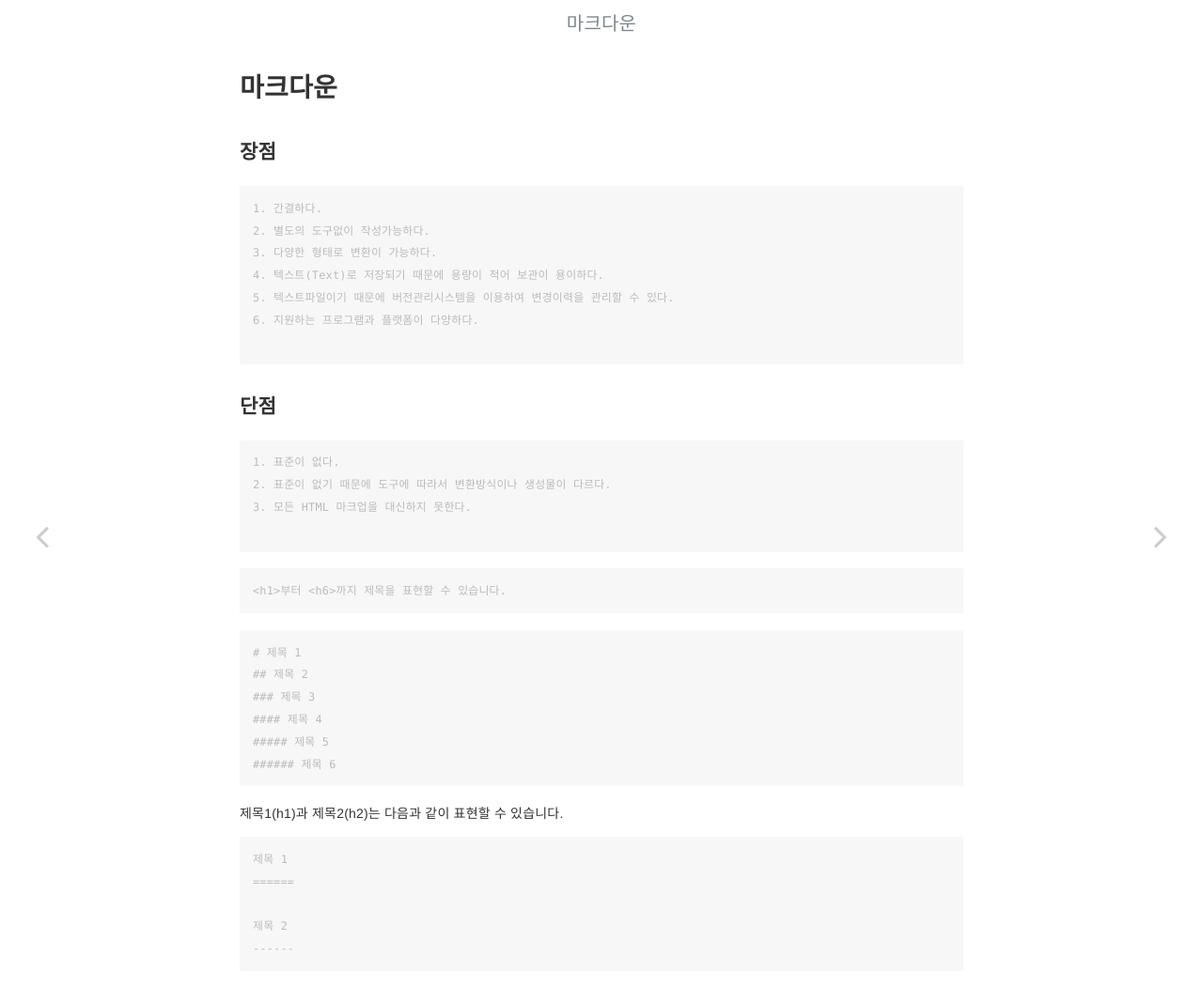
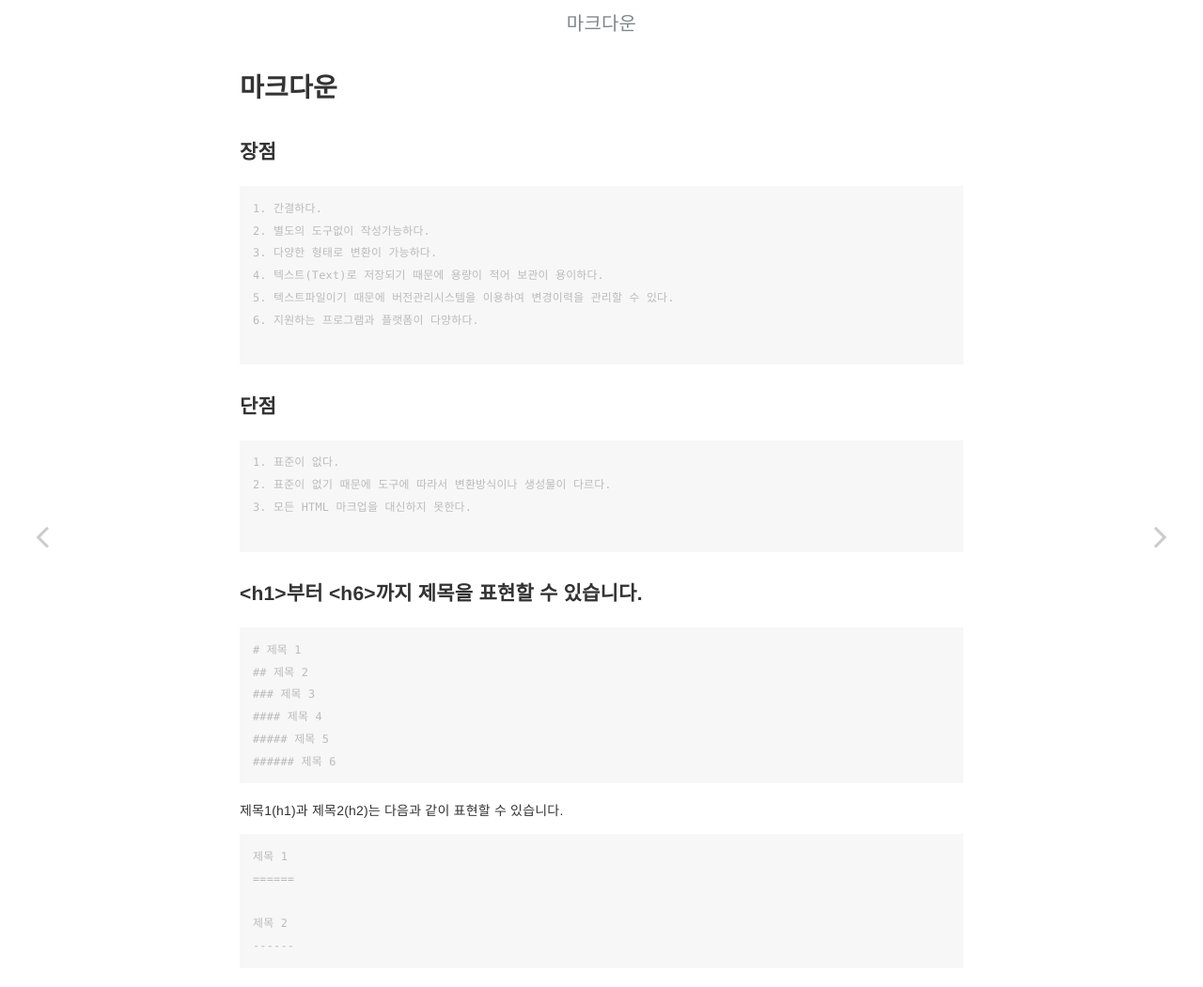
Before and after one commit to tjehddnr/tjehddnr.github.io, a Jekyll site: the page built from _posts/2022-02-06-마크다운 명령어.md, in a window 1280 px wide. Shown: the top 1051 px of the page at 94% size. Built offline with Jekyll 4.4.1, drawn with Linux system fonts in a browser that asks for light colours.

Commit message:
마크다운

````diff
--- a/_posts/2022-02-06-마크다운 명령어.md
+++ b/_posts/2022-02-06-마크다운 명령어.md
@@ -27,9 +27,9 @@ layout: post
 
 ```
 
-```text
-<h1>부터 <h6>까지 제목을 표현할 수 있습니다.
-```
+
+### <h1>부터 <h6>까지 제목을 표현할 수 있습니다.
+
 ```text
 # 제목 1
 ## 제목 2
````
